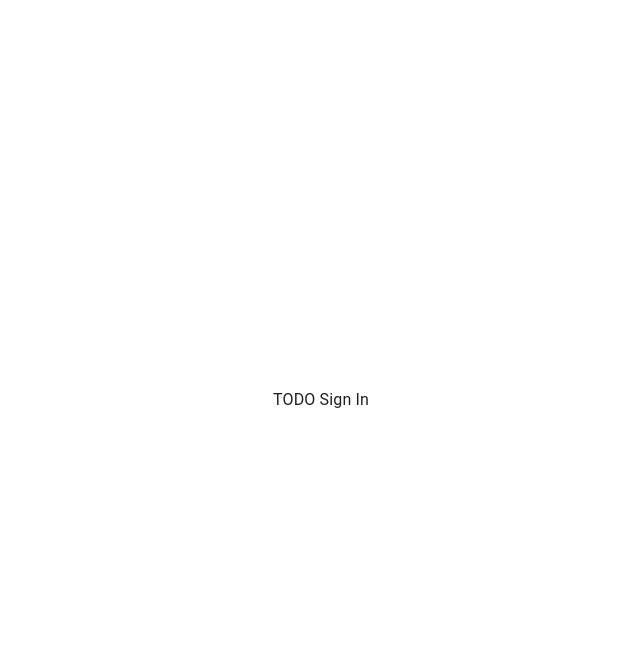
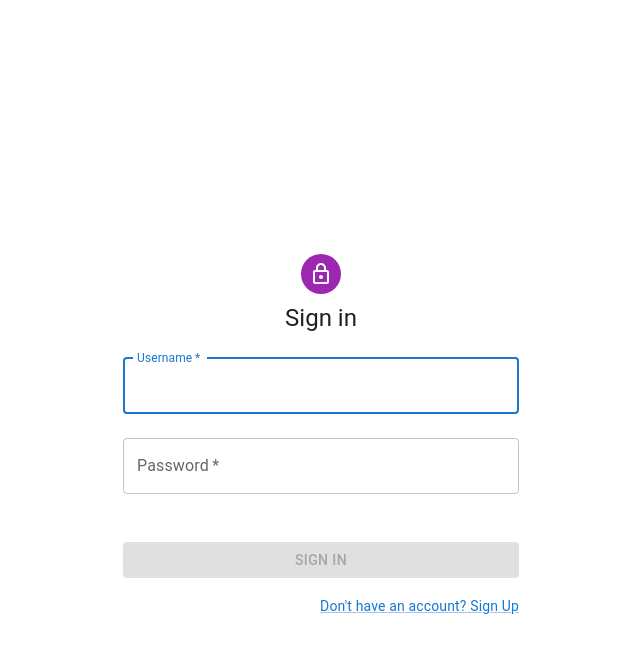
Before and after one commit to philspaces/edu-track-app, a React (Vite) app: page / in a window 1280 px wide. Both pictures are taken after a click on the button "SIGN IN". Shown: the top 652 px of the page, without its empty margins (319-959 px from the left). Built offline with nearby package versions, Linux system fonts and the light colour scheme.

Commit message:
feat: add signIn page

```diff
--- a/package.json
+++ b/package.json
@@ -18,7 +18,8 @@
     "react": "^18.3.1",
     "react-dom": "^18.3.1",
     "react-hot-toast": "^2.4.1",
-    "react-router-dom": "^6.26.1"
+    "react-router-dom": "^6.26.1",
+    "yup": "^1.4.0"
   },
   "devDependencies": {
     "@eslint/js": "^9.9.0",
--- a/src/App.tsx
+++ b/src/App.tsx
@@ -9,6 +9,7 @@
 import VerifyCode from "./routes/auth/verifyCode.tsx";
 import Landing from "./routes/landing/landing.tsx";
 import {Toaster} from "react-hot-toast";
+import {Pathname} from "./routes/constants.ts";
 // import GlobalProvider from "./contexts/globalProvider.tsx";
 
 const lightTheme = createTheme({
@@ -21,10 +22,10 @@
 const SignInRoute = () => (
     <BrowserRouter>
         <Routes>
-            <Route path="/signin" element={<SignIn/>}/>
-            <Route path="/signup" element={<SignUp/>}/>
-            <Route path="/verify" element={<VerifyCode/>}/>
-            <Route path="/" element={<Landing/>}/>
+            <Route path={Pathname.SIGN_IN} element={<SignIn/>}/>
+            <Route path={Pathname.SIGN_UP} element={<SignUp/>}/>
+            <Route path={Pathname.VERIFY} element={<VerifyCode/>}/>
+            <Route path={Pathname.DEFAULT} element={<Landing/>}/>
         </Routes>
     </BrowserRouter>
 )
@@ -32,8 +33,8 @@
 const MainRoute = () => (
     <BrowserRouter>
         <Routes>
-            <Route path="/" element={<Home/>}/>
-            <Route path="/home" element={<Home/>}/>
+            <Route path={Pathname.DEFAULT} element={<Home/>}/>
+            <Route path={Pathname.HOME} element={<Home/>}/>
         </Routes>
     </BrowserRouter>
 )
--- /dev/null
+++ b/src/components/authComponents.tsx
@@ -0,0 +1,88 @@
+// import TextField from '@material-ui/core/TextField'
+
+import {TextField} from "@mui/material";
+
+export const Email: React.FunctionComponent<{ emailIsValid: boolean; setEmail: (_: string) => void }> = ({
+                                                                                                             emailIsValid,
+                                                                                                             setEmail,
+                                                                                                         }) => {
+    return (
+        <TextField
+            fullWidth
+            variant="outlined"
+            label={emailIsValid ? 'Email' : 'Invalid Email'}
+            error={!emailIsValid}
+            onChange={(evt: React.ChangeEvent<HTMLTextAreaElement>) => {
+                setEmail(evt.target.value)
+            }}
+        />
+    )
+}
+
+export const Password: React.FunctionComponent<{
+    label: string
+    password: string
+    passwordIsValid: boolean
+    setPassword: (_: string) => void
+}> = ({label, password, passwordIsValid, setPassword}) => {
+    return (
+        <TextField
+            variant="outlined"
+            margin="normal"
+            required
+            fullWidth
+            name="password"
+            label={passwordIsValid ? label : 'Minimum 8 characters'}
+            error={!passwordIsValid}
+            type="password"
+            id="password"
+            autoComplete="current-password"
+            value={password}
+            onChange={(e) => setPassword(e.target.value)}
+        />
+    )
+}
+
+export const Username: React.FunctionComponent<{
+    usernameIsValid: boolean;
+    username: string,
+    setUsername: (_: string) => void
+}> = ({
+          usernameIsValid,
+          username,
+          setUsername,
+      }) => {
+    return (
+        <TextField
+            variant="outlined"
+            margin="normal"
+            required
+            fullWidth
+            id="username"
+            label={usernameIsValid ? 'Username' : 'Minimum 8 characters'}
+            error={!usernameIsValid}
+            name="username"
+            autoComplete="username"
+            autoFocus
+            value={username}
+            onChange={(e) => setUsername(e.target.value)}
+        />
+    )
+}
+
+export const Code: React.FunctionComponent<{ codeIsValid: boolean; setCode: (_: string) => void }> = ({
+                                                                                                          codeIsValid,
+                                                                                                          setCode,
+                                                                                                      }) => {
+    return (
+        <TextField
+            fullWidth
+            variant="outlined"
+            label={codeIsValid ? 'Code' : 'Minimum 6 characters'}
+            error={!codeIsValid}
+            onChange={(evt: React.ChangeEvent<HTMLTextAreaElement>) => {
+                setCode(evt.target.value)
+            }}
+        />
+    )
+}
--- a/src/contexts/authContext.tsx
+++ b/src/contexts/authContext.tsx
@@ -27,7 +27,7 @@
     attrInfo?: any
     currentUser?: IUser | null
     authStatus?: AuthStatus
-    signIn?: any
+    signIn: (username: string, password: string) => Promise<any>
     signUp?: any
     signOut?: any
     verifyAccount?: any
--- /dev/null
+++ b/src/hooks/useAuthHooks.tsx
@@ -0,0 +1,90 @@
+import { useState, useEffect } from 'react'
+import * as yup from 'yup'
+
+export const useValidEmail = (initialValue: string) => {
+  const [email, setEmail] = useState(initialValue)
+  const [emailIsValid, setEmailIsValid] = useState(true)
+
+  useEffect(() => {
+    const emailSchema = yup.object().shape({
+      email: yup.string().email().required(),
+    })
+
+    if (email.length === 0) {
+      setEmailIsValid(true)
+      return
+    }
+
+    const isValid = emailSchema.isValidSync({ email })
+
+    setEmailIsValid(isValid)
+  }, [email])
+
+  return { email, setEmail, emailIsValid }
+}
+
+export const useValidPassword = (initialValue: string) => {
+  const [password, setPassword] = useState(initialValue)
+  const [passwordIsValid, setPasswordIsValid] = useState(true)
+
+  useEffect(() => {
+    const passwordSchema = yup.object().shape({
+      password: yup.string().min(8).required(),
+    })
+
+    if (password.length === 0) {
+      setPasswordIsValid(true)
+      return
+    }
+
+    const isValid = passwordSchema.isValidSync({ password })
+
+    setPasswordIsValid(isValid)
+  }, [password])
+
+  return { password, setPassword, passwordIsValid }
+}
+
+export const useValidUsername = (initialValue: string) => {
+  const [username, setUsername] = useState(initialValue)
+  const [usernameIsValid, setUsernameIsValid] = useState(true)
+
+  useEffect(() => {
+    const usernameSchema = yup.object().shape({
+      username: yup.string().min(8).required(),
+    })
+
+    if (username.length === 0) {
+      setUsernameIsValid(true)
+      return
+    }
+
+    const isValid = usernameSchema.isValidSync({ username })
+
+    setUsernameIsValid(isValid)
+  }, [username])
+
+  return { username, setUsername, usernameIsValid }
+}
+
+export const useValidCode = (initialValue: string) => {
+  const [code, setCode] = useState(initialValue)
+  const [codeIsValid, setCodeIsValid] = useState(true)
+
+  useEffect(() => {
+    const codeSchema = yup.object().shape({
+      code: yup.string().min(6).required(),
+    })
+
+    if (code.length === 0) {
+      setCodeIsValid(true)
+      return
+    }
+
+    const isValid = codeSchema.isValidSync({ code })
+
+    setCodeIsValid(isValid)
+  }, [code])
+
+  return { code, setCode, codeIsValid }
+}
--- a/src/routes/auth/signIn.tsx
+++ b/src/routes/auth/signIn.tsx
@@ -1,9 +1,95 @@
-const SignIn = () => {
+import {useContext, useState} from 'react';
+import {
+    Container,
+    Box,
+    Avatar,
+    Typography,
+    Button,
+    Grid,
+    Link,
+    CssBaseline,
+} from '@mui/material';
+import LockOutlinedIcon from '@mui/icons-material/LockOutlined';
+import {Pathname} from "../constants.ts";
+import {useValidPassword, useValidUsername} from "../../hooks/useAuthHooks.tsx";
+import {AuthContext} from "../../contexts/authContext.tsx";
+import {useNavigate} from "react-router-dom";
+import {Password, Username} from "../../components/authComponents.tsx";
+
+function SignIn() {
+    const authContext = useContext(AuthContext)
+    const navigate = useNavigate()
+
+
+    const { username, setUsername, usernameIsValid } = useValidUsername('')
+    const { password, setPassword, passwordIsValid } = useValidPassword('')
+    const [error, setError] = useState('')
+
+    const isValid = !usernameIsValid || username.length === 0 || !passwordIsValid || password.length === 0
+
+
+    const handleSignIn = async (event) => {
+        event.preventDefault();
+        try {
+            await authContext.signIn(username, password)
+            navigate(Pathname.DEFAULT)
+        } catch (err: any) {
+            if (err.code === 'UserNotConfirmedException') {
+                navigate(Pathname.VERIFY)
+            } else {
+                setError(err.message)
+            }
+        }
+    };
+
     return (
-        <div>
-            TODO Sign In
-        </div>
+        <Container component="main" maxWidth="xs">
+            <CssBaseline />
+            <Box
+                sx={{
+                    marginTop: 8,
+                    display: 'flex',
+                    flexDirection: 'column',
+                    alignItems: 'center',
+                }}
+            >
+                <Avatar sx={{ m: 1, bgcolor: 'secondary.main' }}>
+                    <LockOutlinedIcon />
+                </Avatar>
+                <Typography component="h1" variant="h5">
+                    Sign in
+                </Typography>
+                <Box component="form" onSubmit={handleSignIn} noValidate sx={{ mt: 1 }}>
+                    <Username username={username} setUsername={setUsername} usernameIsValid={usernameIsValid} />
+                    <Password password={password} label="Password" passwordIsValid={passwordIsValid} setPassword={setPassword} />
+
+                    {/* Error */}
+                    <Box mt={2}>
+                        <Typography color="error" variant="body2">
+                            {error}
+                        </Typography>
+                    </Box>
+
+                    <Button
+                        disabled={isValid}
+                        type="submit"
+                        fullWidth
+                        variant="contained"
+                        sx={{ mt: 3, mb: 2 }}
+                    >
+                        Sign In
+                    </Button>
+                    <Grid container justifyContent={'end'}>
+                        <Grid item >
+                            <Link href={Pathname.SIGN_UP} variant="body2">
+                                {"Don't have an account? Sign Up"}
+                            </Link>
+                        </Grid>
+                    </Grid>
+                </Box>
+            </Box>
+        </Container>
     );
-};
+}
 
 export default SignIn;
--- /dev/null
+++ b/src/routes/constants.ts
@@ -0,0 +1,9 @@
+enum Pathname {
+    SIGN_IN = '/signin',
+    SIGN_UP = '/signup',
+    VERIFY = '/verify',
+    HOME = '/home',
+    DEFAULT = '/',
+}
+
+export {Pathname}
```
Also changed, not shown: 1 other file (tests, documents, lock files or other folders).
